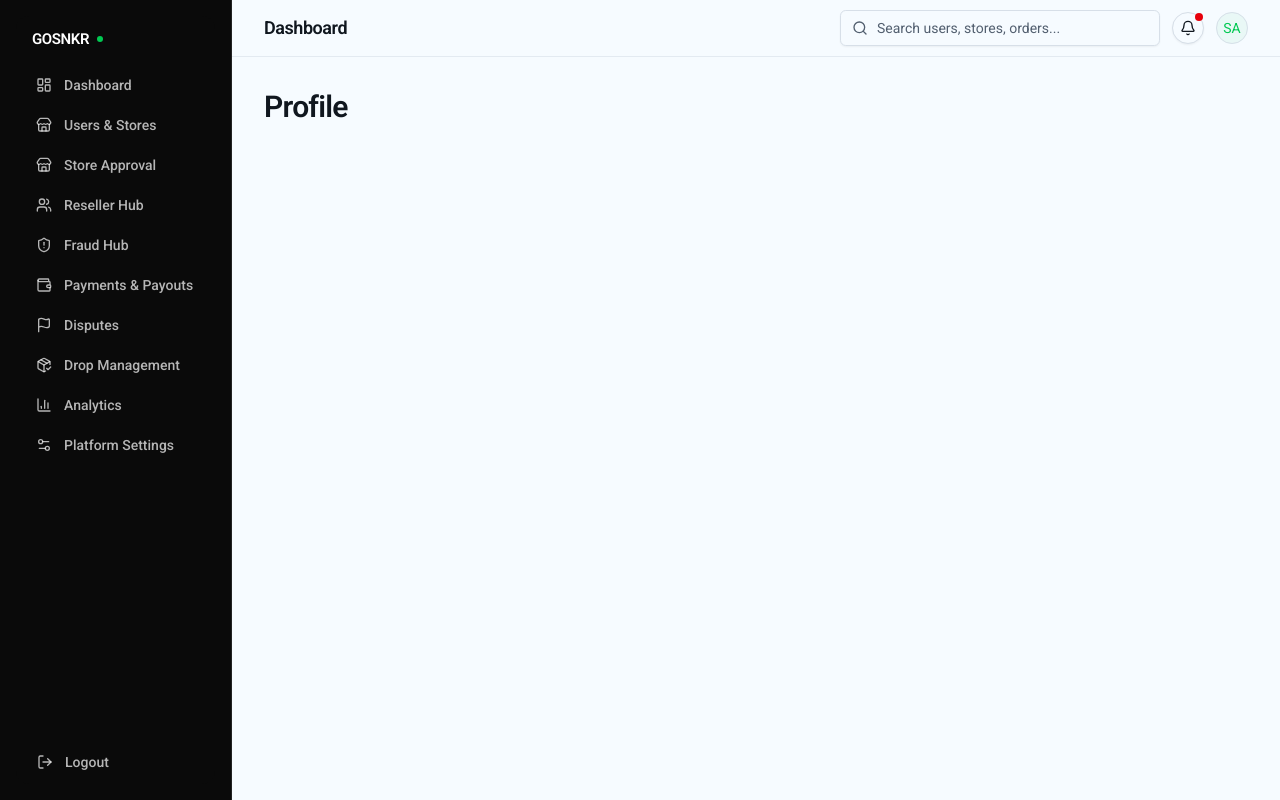
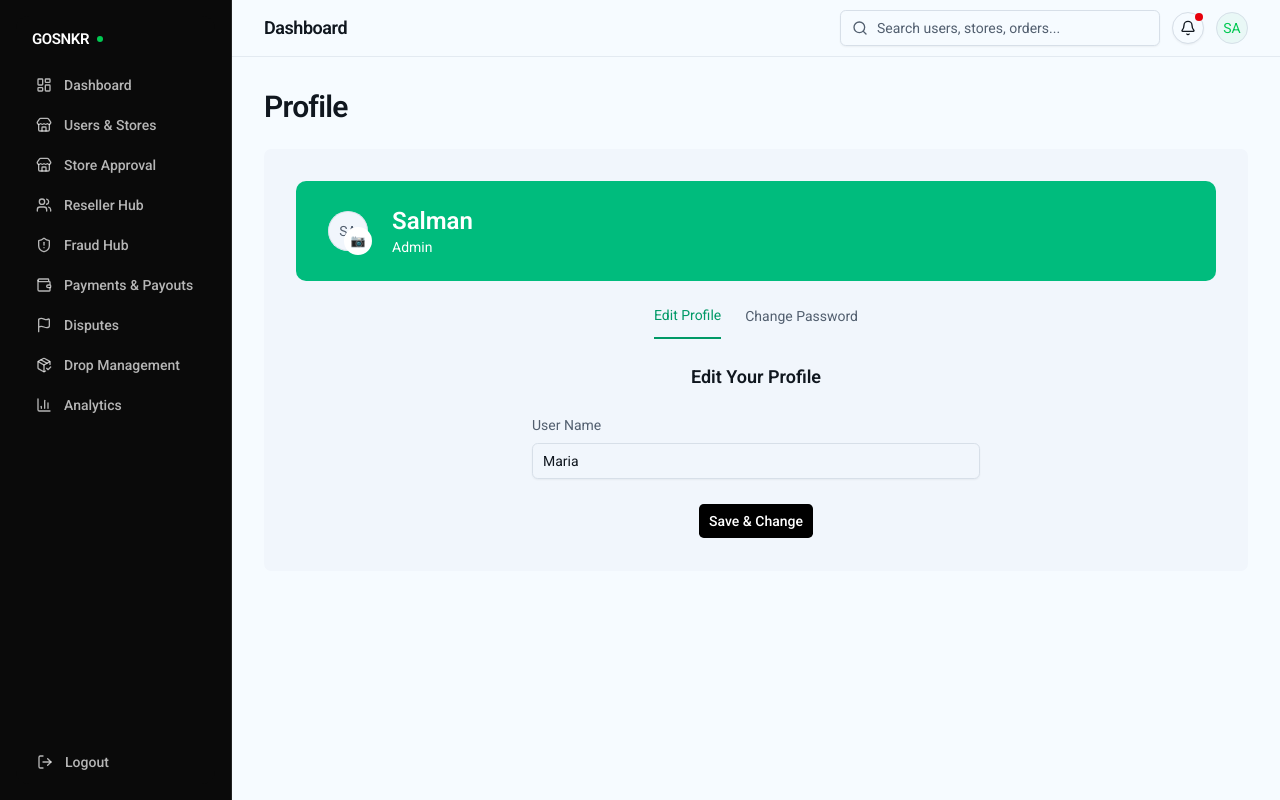
Before and after one commit to mdnuruzzamannirob/gosnkr-dashboard, a Next.js app: page /profile in a window 1280 px wide. Built offline with nearby package versions, Linux system fonts and the light colour scheme.

Commit message:
feat: implement ProfilePage with user profile editing and password change functionality; remove SettingsPage

```diff
--- a/app/(dashboard)/profile/page.tsx
+++ b/app/(dashboard)/profile/page.tsx
@@ -1,4 +1,17 @@
+'use client'
+
+import { Avatar, AvatarFallback } from '@/components/ui/avatar'
+import { Button } from '@/components/ui/button'
+import { Input } from '@/components/ui/input'
+import { useState } from 'react'
+
 export default function ProfilePage() {
+  const [tab, setTab] = useState<'edit' | 'password'>('edit')
+  const [name, setName] = useState('Maria')
+  const [currentPassword, setCurrentPassword] = useState('')
+  const [newPassword, setNewPassword] = useState('')
+  const [confirmPassword, setConfirmPassword] = useState('')
+
   return (
     <div className="space-y-6">
       <section className="space-y-6">
@@ -7,6 +20,113 @@ export default function ProfilePage() {
             Profile
           </h1>
         </div>
+
+        <div className="rounded-lg bg-muted p-8">
+          <div className="rounded-xl bg-emerald-500 px-8 py-6 text-white flex items-center gap-6">
+            <div className="relative">
+              <Avatar size="lg">
+                <AvatarFallback>SA</AvatarFallback>
+              </Avatar>
+              <span className="absolute -bottom-1 -right-1 inline-flex h-7 w-7 items-center justify-center rounded-full bg-white text-emerald-600 text-xs">
+                📷
+              </span>
+            </div>
+
+            <div>
+              <h2 className="text-2xl font-semibold">Salman</h2>
+              <p className="text-sm">Admin</p>
+            </div>
+          </div>
+
+          <div className="mt-6 flex justify-center">
+            <nav className="flex gap-6">
+              <button
+                onClick={() => setTab('edit')}
+                className={`text-sm ${tab === 'edit' ? 'text-emerald-600 border-b-2 border-emerald-600 pb-3' : 'text-muted-foreground pb-3'}`}
+              >
+                Edit Profile
+              </button>
+
+              <button
+                onClick={() => setTab('password')}
+                className={`text-sm ${tab === 'password' ? 'text-emerald-600 border-b-2 border-emerald-600 pb-3' : 'text-muted-foreground pb-3'}`}
+              >
+                Change Password
+              </button>
+            </nav>
+          </div>
+
+          {tab === 'edit' ? (
+            <div className="mt-6">
+              <h3 className="text-center text-lg font-semibold">
+                Edit Your Profile
+              </h3>
+
+              <div className="mx-auto mt-6 w-full max-w-md">
+                <label className="block text-sm text-muted-foreground">
+                  User Name
+                </label>
+                <Input
+                  value={name}
+                  onChange={(e) => setName(e.target.value)}
+                  className="mt-2"
+                />
+
+                <div className="mt-6 text-center">
+                  <Button className="bg-black text-white">Save & Change</Button>
+                </div>
+              </div>
+            </div>
+          ) : (
+            <div className="mt-6">
+              <h3 className="text-center text-lg font-semibold">
+                Change Password
+              </h3>
+
+              <div className="mx-auto mt-6 w-full max-w-md space-y-4">
+                <div>
+                  <label className="block text-sm text-muted-foreground">
+                    Current Password
+                  </label>
+                  <Input
+                    type="password"
+                    value={currentPassword}
+                    onChange={(e) => setCurrentPassword(e.target.value)}
+                    className="mt-2"
+                  />
+                </div>
+
+                <div>
+                  <label className="block text-sm text-muted-foreground">
+                    New Password
+                  </label>
+                  <Input
+                    type="password"
+                    value={newPassword}
+                    onChange={(e) => setNewPassword(e.target.value)}
+                    className="mt-2"
+                  />
+                </div>
+
+                <div>
+                  <label className="block text-sm text-muted-foreground">
+                    Confirm New Password
+                  </label>
+                  <Input
+                    type="password"
+                    value={confirmPassword}
+                    onChange={(e) => setConfirmPassword(e.target.value)}
+                    className="mt-2"
+                  />
+                </div>
+
+                <div className="mt-4 text-center">
+                  <Button className="bg-black text-white">Save & Change</Button>
+                </div>
+              </div>
+            </div>
+          )}
+        </div>
       </section>
     </div>
   )
--- a/app/(dashboard)/settings/page.tsx
+++ /dev/null
@@ -1,16 +0,0 @@
-
-export default function SettingsPage() {
-  return (
-    <div className="space-y-6">
-      <section className="space-y-6">
-
-          <div>
-            <h1 className="text-3xl font-semibold tracking-tight text-foreground">
-              Platform Settings
-            </h1>
-          </div>
-
-      </section>
-    </div>
-  )
-}
--- a/components/dashboard/dashboard-shell.tsx
+++ b/components/dashboard/dashboard-shell.tsx
@@ -9,7 +9,6 @@ import {
   Menu,
   PackageCheck,
   Search,
-  Settings2,
   ShieldAlert,
   Store,
   Users,
@@ -54,7 +53,6 @@ const navItems: NavItem[] = [
   { href: '/disputes', label: 'Disputes', icon: Flag },
   { href: '/drops', label: 'Drop Management', icon: PackageCheck },
   { href: '/analytics', label: 'Analytics', icon: BarChart3 },
-  { href: '/settings', label: 'Platform Settings', icon: Settings2 },
 ]
 
 function DashboardNavList({ onNavigate }: { onNavigate?: () => void }) {
@@ -187,7 +185,7 @@ export function DashboardShell({ children }: { children: React.ReactNode }) {
 
                   <DropdownMenuItem
                     onSelect={() => {
-                      router.push('/dashboard/profile')
+                      router.push('/profile')
                     }}
                   >
                     Profile
```
